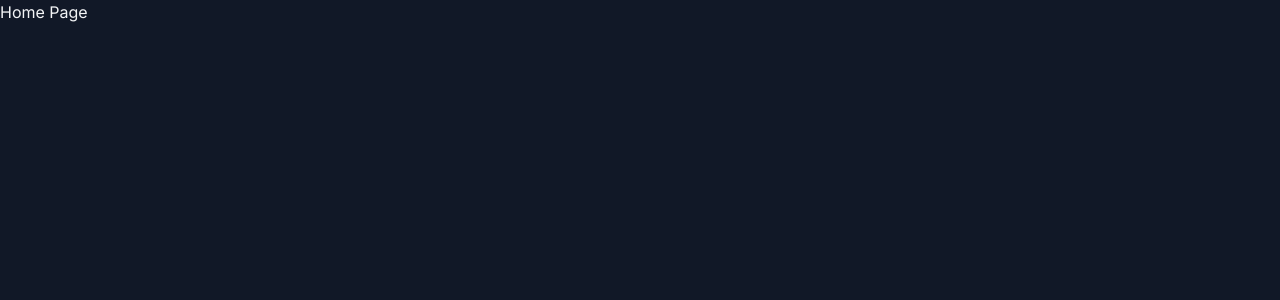
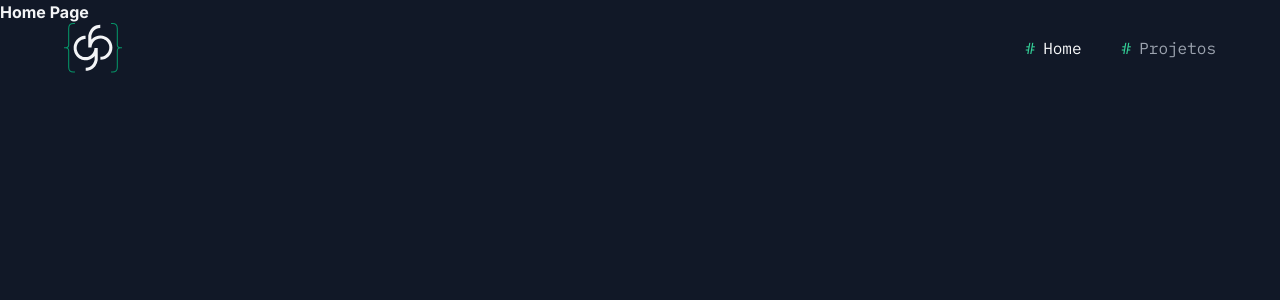
Before and after one commit to patrick0806/protifolio, a Next.js app: page / in a window 1280 px wide. Shown: the top 300 px of the page. Built offline with nearby package versions, Linux system fonts and the light colour scheme.

Commit message:
feat: create header

```diff
--- a/src/app/layout.tsx
+++ b/src/app/layout.tsx
@@ -1,6 +1,7 @@
 import { Inter, IBM_Plex_Mono } from 'next/font/google'
 import './globals.css'
 import { ReactNode } from 'react'
+import { Header } from '../components/header'
 
 const inter = Inter({
   variable: '--font-inter',
@@ -17,6 +18,7 @@ export default function RootLayout({ children }: { children: ReactNode }) {
   return (
     <html lang="pt-BR" className={`${inter.variable} ${plexMono.variable}`}>
       <body>
+        <Header />
         {children}
       </body>
     </html>
--- a/src/app/page.tsx
+++ b/src/app/page.tsx
@@ -1,7 +1,7 @@
 export default async function Home() {
   return (
     <>
-      <h1>Home Page</h1>
+      <h1 className="font-bold">Home Page</h1>
     </>
   )
 }
--- /dev/null
+++ b/src/components/header.tsx
@@ -0,0 +1,31 @@
+import Image from "next/image";
+import Link from "next/link";
+import { NavItem } from "./navItem";
+
+const NAV_ITEMS = [
+    {
+        label: 'Home',
+        href: '/',
+    },
+    {
+        label: 'Projetos',
+        href: '/projects',
+    },
+]
+export function Header() {
+    return (
+        <header className="absolute top-0 w-full z-10 h-24 flex justify-center">
+            <div className="container flex items-center justify-between">
+                <Link href="/">
+                    <Image width={58} height={49} src="/images/logo.svg" alt="Logo header" />
+                </Link>
+
+                <nav className="flex items-center gap-4 sm:gap-10">
+                    {NAV_ITEMS.map(item => (
+                        <NavItem key={item.href} {...item} />
+                    ))}
+                </nav>
+            </div>
+        </header>
+    )
+}
--- /dev/null
+++ b/src/components/navItem.tsx
@@ -0,0 +1,22 @@
+'use client';
+
+import Link from "next/link";
+import { cn } from '../lib/utils';
+import { usePathname } from 'next/navigation';
+
+type NavItemProps = {
+    label: string
+    href: string
+}
+
+export function NavItem({ label, href }: NavItemProps) {
+    const pathName = usePathname();
+    const isActive = pathName === href;
+    return (
+        <Link href={href} className={cn("text-gray-400 flex items-center gap-2 font-mono  hover:text-emerald-400",
+            isActive && "text-gray-50")}>
+            <span className="text-emerald-400">#</span>
+            {label}
+        </Link>
+    )
+}
--- /dev/null
+++ b/src/lib/utils.ts
@@ -0,0 +1,6 @@
+import { ClassValue, clsx } from "clsx";
+import { twMerge } from "tailwind-merge";
+
+export const cn = (...inputs: ClassValue[]) => {
+  return twMerge(clsx(inputs));
+};
--- a/tailwind.config.js
+++ b/tailwind.config.js
@@ -1,25 +1,25 @@
 /** @type {import('tailwindcss').Config} */
 module.exports = {
   content: [
-    './pages/**/*.{js,ts,jsx,tsx}',
-    './components/**/*.{js,ts,jsx,tsx}',
-    './app/**/*.{js,ts,jsx,tsx}',
+    "./src/pages/**/*.{js,ts,jsx,tsx}",
+    "./src/components/**/*.{js,ts,jsx,tsx}",
+    "./src/app/**/*.{js,ts,jsx,tsx}",
   ],
   theme: {
     fontFamily: {
-      sans: ['var(--font-inter)', 'sans-serif'],
+      sans: ["var(--font-inter)", "sans-serif"],
     },
     extend: {
       backgroundImage: {
-        'hero-image': "url('/images/hero-bg.png')",
+        "hero-image": "url('/images/hero-bg.png')",
       },
       fontFamily: {
-        mono: ['var(--font-plex-mono)', 'monospace'],
+        mono: ["var(--font-plex-mono)", "monospace"],
       },
       boxShadow: {
-        button: '0px 0px 68px 7px rgba(5, 150, 105, 0.4)',
+        button: "0px 0px 68px 7px rgba(5, 150, 105, 0.4)",
       },
     },
   },
   plugins: [],
-}
+};
```
